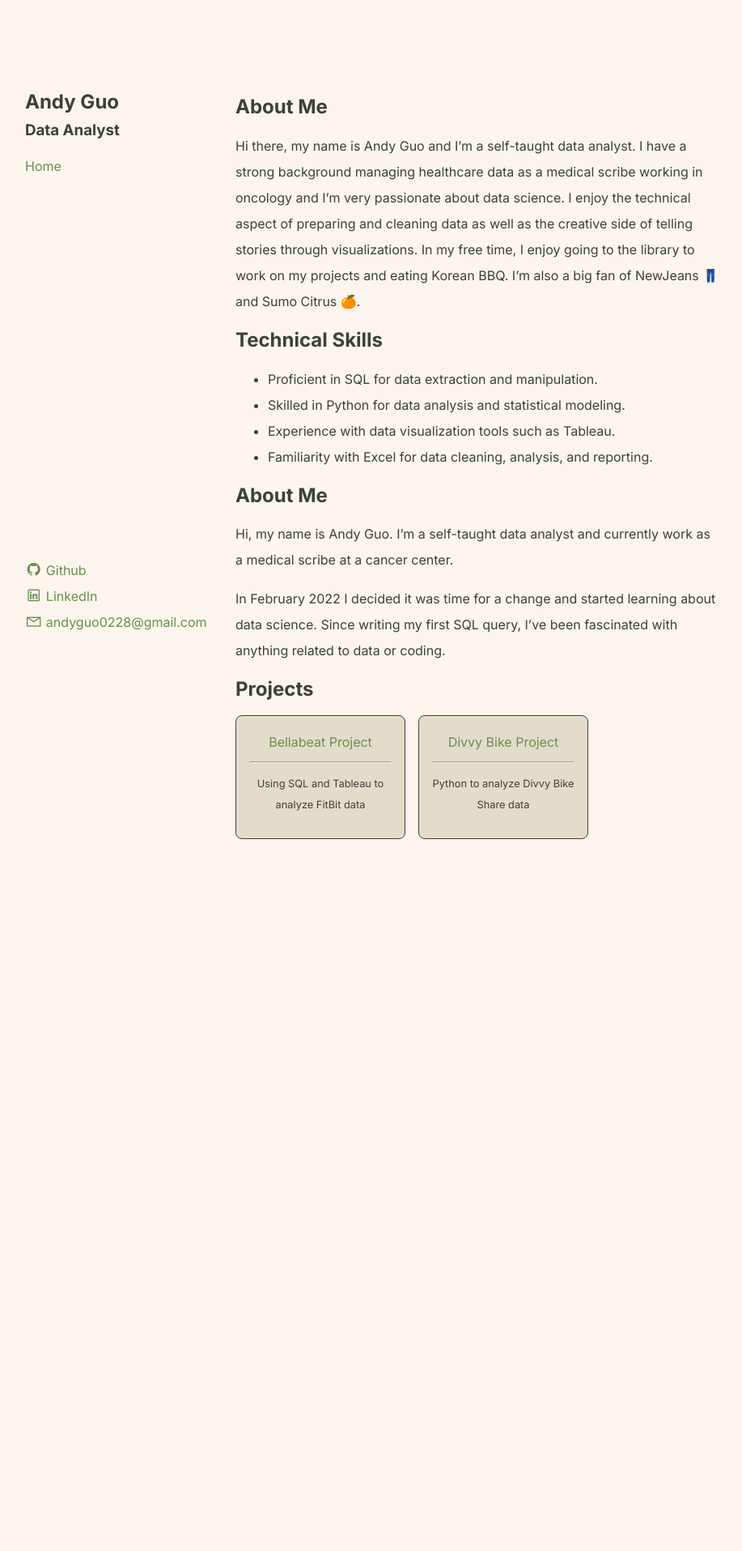
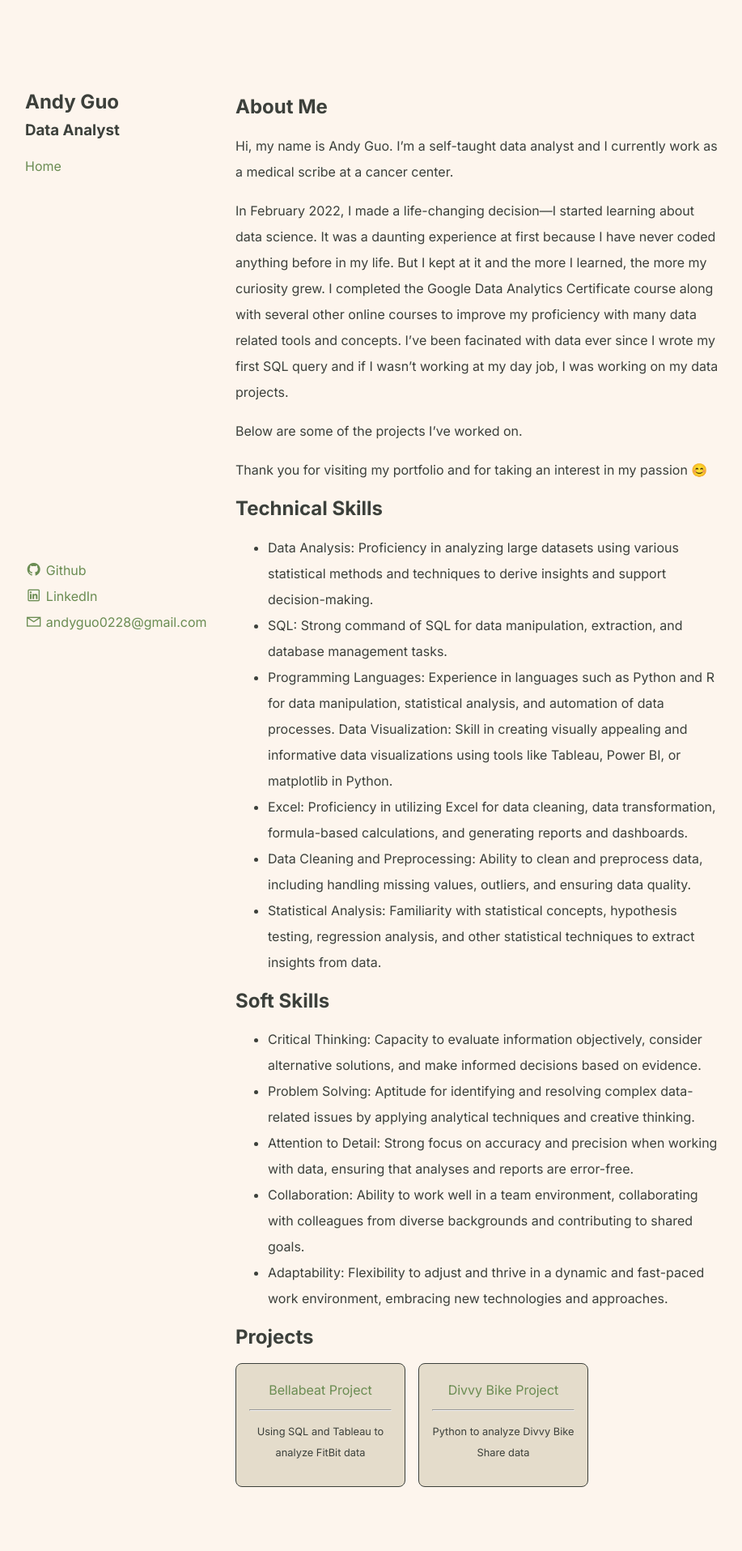
Before and after one commit to andyguo0228/andyguo0228.github.io, a Jekyll site: the page built from index.md, in a window 1280 px wide. Shown: the whole page at 81% size, without its empty margins (179-1096 px from the left). Built offline with Jekyll 4.4.1, drawn with Linux system fonts in a browser that asks for light colours; before the commit the page ends 1115 px from its top, so only the background shows below that.

Commit message:
updating content

```diff
--- a/index.md
+++ b/index.md
@@ -3,17 +3,33 @@ layout: home
 ---
 About Me
 --------
-Hi there, my name is {{site.author}} and I'm a self-taught data analyst. I have a strong background managing healthcare data as a medical scribe working in oncology and I'm very passionate about data science. I enjoy the technical aspect of preparing and cleaning data as well as the creative side of telling stories through visualizations. In my free time, I enjoy going to the library to work on my projects and eating Korean BBQ. I'm also a big fan of NewJeans 👖 and Sumo Citrus 🍊.
+Hi, my name is Andy Guo. I'm a self-taught data analyst and I currently work as a medical scribe at a cancer center.
+
+In February 2022, I made a life-changing decision—I started learning about data science. It was a daunting experience at first because I have never coded anything before in my life. But I kept at it and the more I learned, the more my curiosity grew. I completed the Google Data Analytics Certificate course along with several other online courses to improve my proficiency with many data related tools and concepts.
+I've been facinated with data ever since I wrote my first SQL query and if I wasn't working at my day job, I was working on my data projects.
+
+Below are some of the projects I've worked on.
+
+Thank you for visiting my portfolio and for taking an interest in my passion 😊
 
 Technical Skills
 ----------------
-- Proficient in SQL for data extraction and manipulation.
-- Skilled in Python for data analysis and statistical modeling.
-- Experience with data visualization tools such as Tableau.
-- Familiarity with Excel for data cleaning, analysis, and reporting.
+- Data Analysis: Proficiency in analyzing large datasets using various statistical methods and techniques to derive insights and support decision-making.
+- SQL: Strong command of SQL for data manipulation, extraction, and database management tasks.
+- Programming Languages: Experience in languages such as Python and R for data manipulation, statistical analysis, and automation of data processes.
+Data Visualization: Skill in creating visually appealing and informative data visualizations using tools like Tableau, Power BI, or matplotlib in Python.
+- Excel: Proficiency in utilizing Excel for data cleaning, data transformation, formula-based calculations, and generating reports and dashboards.
+- Data Cleaning and Preprocessing: Ability to clean and preprocess data, including handling missing values, outliers, and ensuring data quality.
+- Statistical Analysis: Familiarity with statistical concepts, hypothesis testing, regression analysis, and other statistical techniques to extract insights from data.
 
-About Me
---------
-Hi, my name is Andy Guo. I'm a self-taught data analyst and currently work as a medical scribe at a cancer center.
+Soft Skills
+-----------
+- Critical Thinking: Capacity to evaluate information objectively, consider alternative solutions, and make informed decisions based on evidence.
+- Problem Solving: Aptitude for identifying and resolving complex data-related issues by applying analytical techniques and creative thinking.
+- Attention to Detail: Strong focus on accuracy and precision when working with data, ensuring that analyses and reports are error-free.
+- Collaboration: Ability to work well in a team environment, collaborating with colleagues from diverse backgrounds and contributing to shared goals.
+- Adaptability: Flexibility to adjust and thrive in a dynamic and fast-paced work environment, embracing new technologies and approaches.
 
-In February 2022 I decided it was time for a change and started learning about data science. Since writing my first SQL query, I've been fascinated with anything related to data or coding.
+<!--
+and ever since I wrote my first SQL query, I've been captivated  everything related to data and coding. Nothing gets me more excited than a messy dataset, just waiting for someone to uncover it's hidden insights. Much like cleaning at home, I find cleaning data to be very therapeutic and satisfying.
+-->
```
Also changed, not shown: 1 other file.
